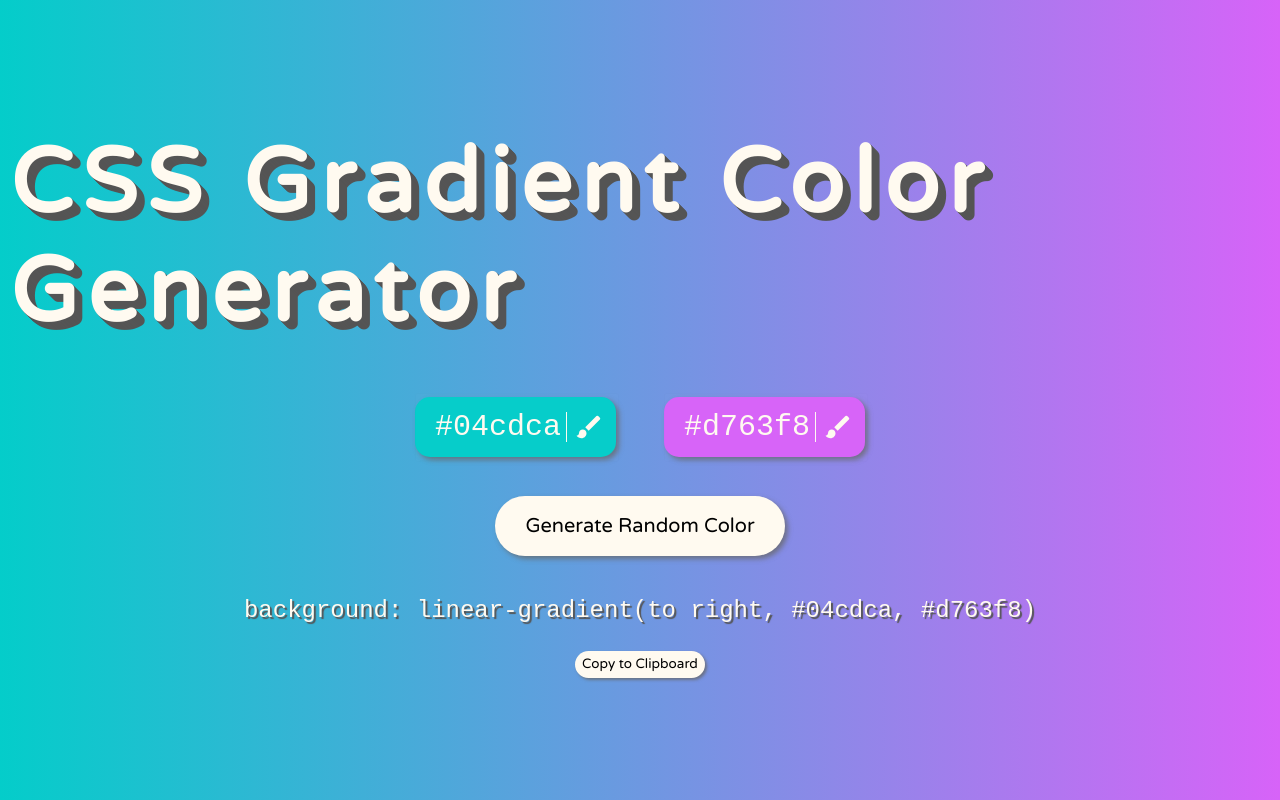
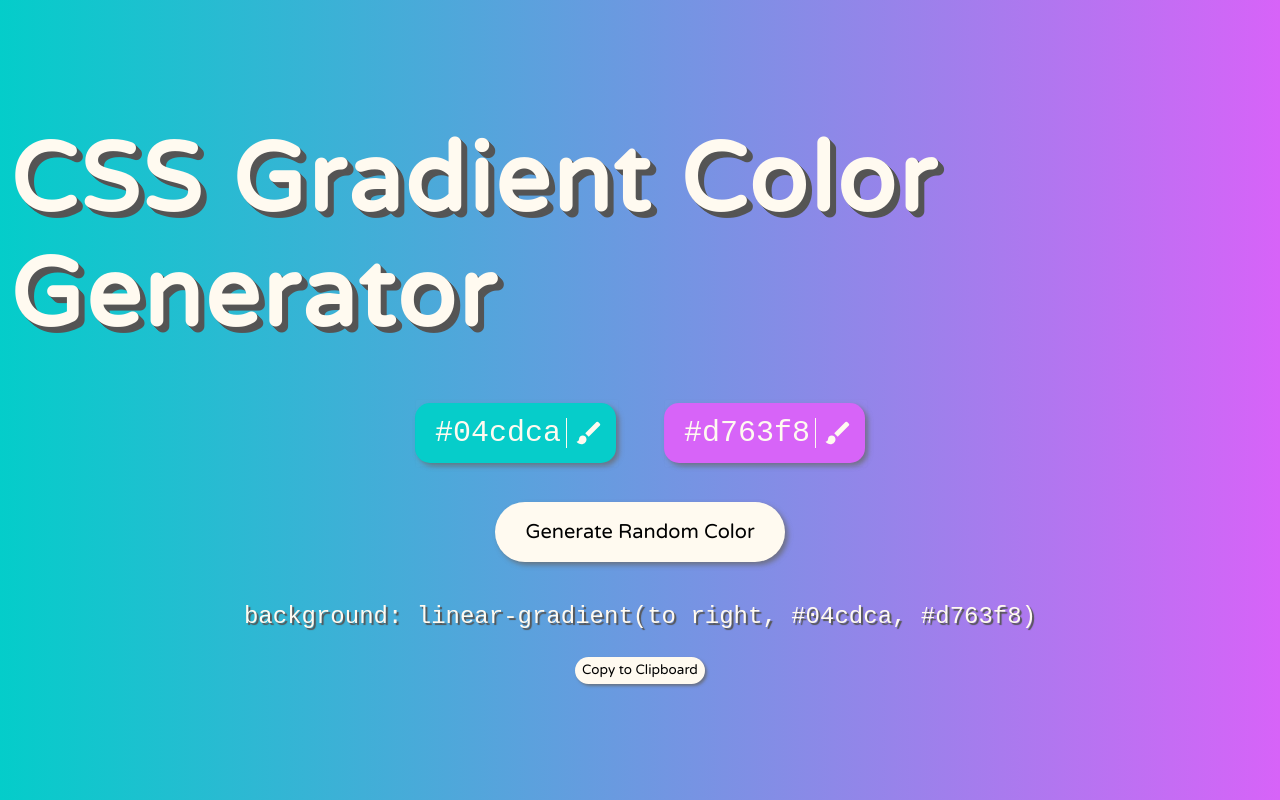
Before and after one commit to havvaky/my-gradient-generator, a Next.js app: page / in a window 1280 px wide. Built offline with nearby package versions, Linux system fonts and the light colour scheme.

Commit message:
title animation

```diff
--- a/styles/Home.module.scss
+++ b/styles/Home.module.scss
@@ -39,8 +39,8 @@
 
 .title {
     margin: 0.6rem;
-    font-size: 3rem;
-    letter-spacing: 0.3rem;
+    font-size: 3.2rem;
+    letter-spacing: 0.1rem;
     -webkit-animation: text-shadow-pop-br 3.5s both;
     animation: text-shadow-pop-br 3.5s both;
 }
@@ -52,12 +52,12 @@
  */
 @-webkit-keyframes text-shadow-pop-br {
   0% {
-    text-shadow: 0 0 #555555, 0 0 #555555, 0 0 #555555, 0 0 #555555, 0 0 #555555, 0 0 #555555, 0 0 #555555, 0 0 #555555;
+    text-shadow: 0 0 #555555, 0 0 #555555, 0 0 #555555, 0 0 #555555, 0 0 #555555, 0 0 #555555;
     -webkit-transform: translateX(0) translateY(0);
     transform: translateX(0) translateY(0);
   }
   100% {
-    text-shadow: 1px 1px #555555, 2px 2px #555555, 3px 3px #555555, 4px 4px #555555, 5px 5px #555555, 6px 6px #555555, 7px 7px #555555, 8px 8px #555555;
+    text-shadow: 1px 1px #555555, 2px 2px #555555, 3px 3px #555555, 4px 4px #555555, 5px 5px #555555, 6px 6px #555555;
     -webkit-transform: translateX(-8px) translateY(-8px);
     transform: translateX(-8px) translateY(-8px);
   }
```
